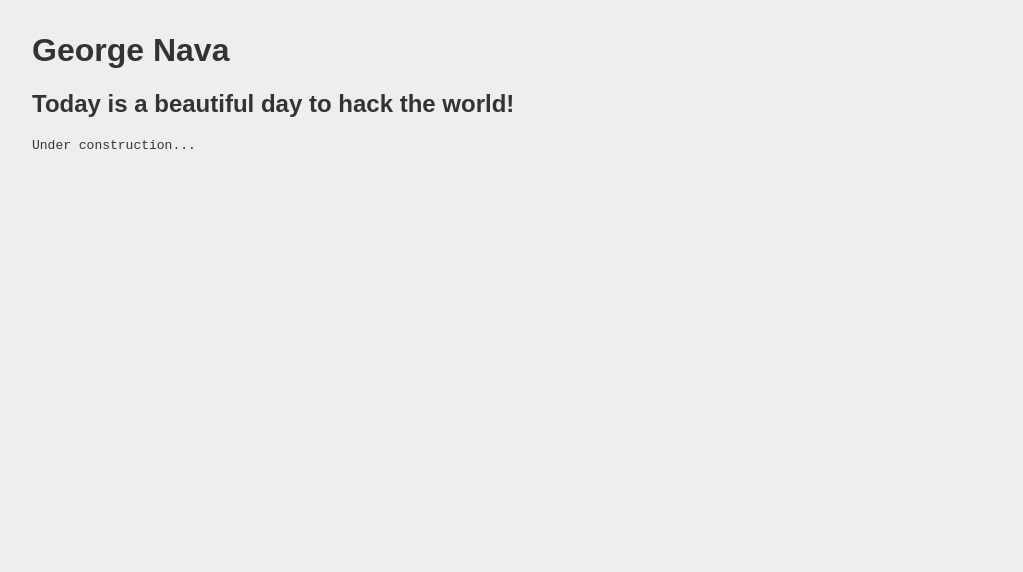
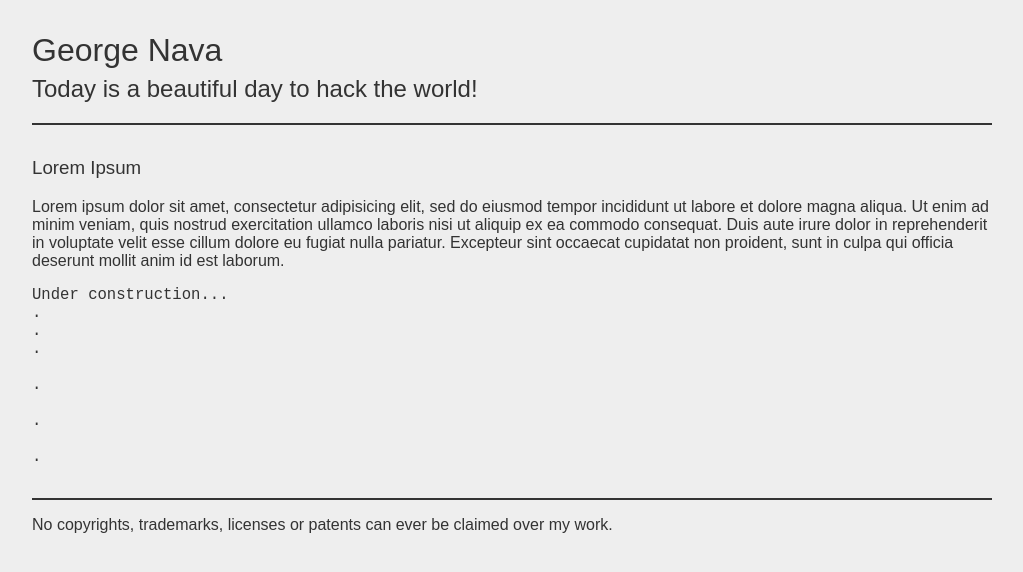
Before and after one commit to GeorgeNava/georgenava.github.com, a plain HTML site: page index.html in a window 1280 px wide. Shown: the whole page, without its empty margins (128-1151 px from the left). Drawn offline with Linux system fonts and the light colour scheme.

Commit message:
More styling

```diff
--- a/index.html
+++ b/index.html
@@ -5,8 +5,49 @@
 	<link rel="stylesheet" type="text/css" href="style.css">
 </head>
 <body>
-	<h1>George Nava</h1>
-	<h2>Today is a beautiful day to hack the world!</h2>
-	<pre>Under construction...</pre>
+
+	<header>
+		<h1>George Nava</h1>
+		<h2>Today is a beautiful day to hack the world!</h2>
+	</header>
+
+
+
+	<section>
+
+		<h3>Lorem Ipsum</h3>
+
+		<p>
+			Lorem ipsum dolor sit amet, consectetur adipisicing elit, sed do eiusmod
+			tempor incididunt ut labore et dolore magna aliqua. Ut enim ad minim veniam,
+			quis nostrud exercitation ullamco laboris nisi ut aliquip ex ea commodo
+			consequat. Duis aute irure dolor in reprehenderit in voluptate velit esse
+			cillum dolore eu fugiat nulla pariatur. Excepteur sint occaecat cupidatat non
+			proident, sunt in culpa qui officia deserunt mollit anim id est laborum.
+		</p>
+
+<pre>
+Under construction...
+.
+.
+.
+
+.
+
+.
+
+.
+</pre>
+
+	</section>
+
+
+
+	<footer>
+		<p>
+			No copyrights, trademarks, licenses or patents can ever be claimed over my work.
+		</p>
+	</footer>
+
 </body>
 </html>
--- a/style.css
+++ b/style.css
@@ -3,5 +3,26 @@ body{
 	margin 	: 2em auto;
 	color 	: #333;
 	font 	: normal 1em sans-serif;
-	background:#eee;
+	background 		: #eee;
 }
+
+h1,h2,h3,h4,h5,h6{font-weight:normal;}
+pre{font-size:1.2em;}
+
+header{
+	margin-bottom	: 2em;
+	border-bottom	: 2px solid #333;
+}
+
+header h1{
+	margin-bottom	: 0.2em;
+}
+
+header h2{
+	margin-top		: 0.2em;
+}
+
+footer{
+	margin-top		: 2em;
+	border-top		: 2px solid #333;
+}
```
Also changed, not shown: 1 other file.
